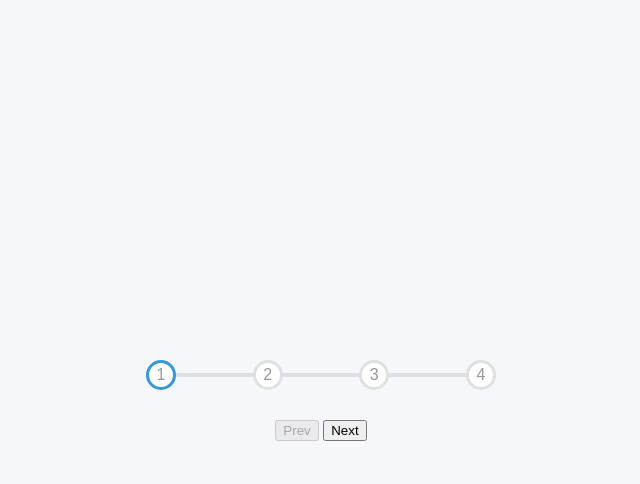
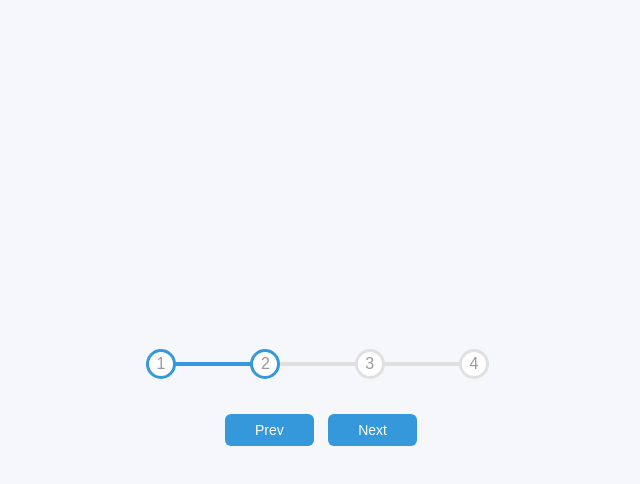
Before and after one commit to mlaversin/progress-steps, a plain HTML site: page index.html in a window 1280 px wide. Both pictures are taken after a click on the button "Next". Shown: the whole page, without its empty margins (319-959 px from the left). Drawn offline with Linux system fonts and the light colour scheme; a web font is replaced by a local one.

Commit message:
progress animation

```diff
--- a/script.js
+++ b/script.js
@@ -0,0 +1,50 @@
+const progress = document.getElementById('progress');
+const prev = document.getElementById('prev');
+const next = document.getElementById('next');
+const circles = document.querySelectorAll('.circle');
+
+let currentActive = 1;
+
+next.addEventListener('click', () => {
+  currentActive++;
+
+  if (currentActive > circles.length) {
+    currentActive = circles.length;
+  }
+
+  update();
+});
+
+prev.addEventListener('click', () => {
+  currentActive--;
+
+  if (currentActive < 1) {
+    currentActive = 1;
+  }
+
+  update();
+});
+
+function update() {
+  circles.forEach((circle, idx) => {
+    if (idx < currentActive) {
+      circle.classList.add('active');
+    } else {
+      circle.classList.remove('active');
+    }
+  });
+
+  const actives = document.querySelectorAll('.active');
+
+  progress.style.width =
+    ((actives.length - 1) / (circles.length - 1)) * 100 + '%';
+
+  if (currentActive === 1) {
+    prev.disabled = true;
+  } else if (currentActive === circles.length) {
+    next.disabled = true;
+  } else {
+    prev.disabled = false;
+    next.disabled = false;
+  }
+}
--- a/style.css
+++ b/style.css
@@ -29,7 +29,7 @@ body {
   justify-content: space-between;
   position: relative;
   margin-bottom: 30px;
-  max-width: 100%;
+  max-width: 98%;
   width: 350px;
 }
 
@@ -73,3 +73,28 @@ body {
 .circle.active {
   border-color: var(--line-border-fill);
 }
+
+.btn {
+  background-color: var(--line-border-fill);
+  color: #fff;
+  border: 0;
+  border-radius: 6px;
+  cursor: pointer;
+  font-family: inherit;
+  padding: 8px 30px;
+  margin: 5px;
+  font-size: 14px;
+}
+
+.btn:active {
+  transform: scale(0.98);
+}
+
+.btn:focus {
+  outline: 0;
+}
+
+.btn:disabled {
+  background-color: var(--line-border-empty);
+  cursor: not-allowed;
+}
```
